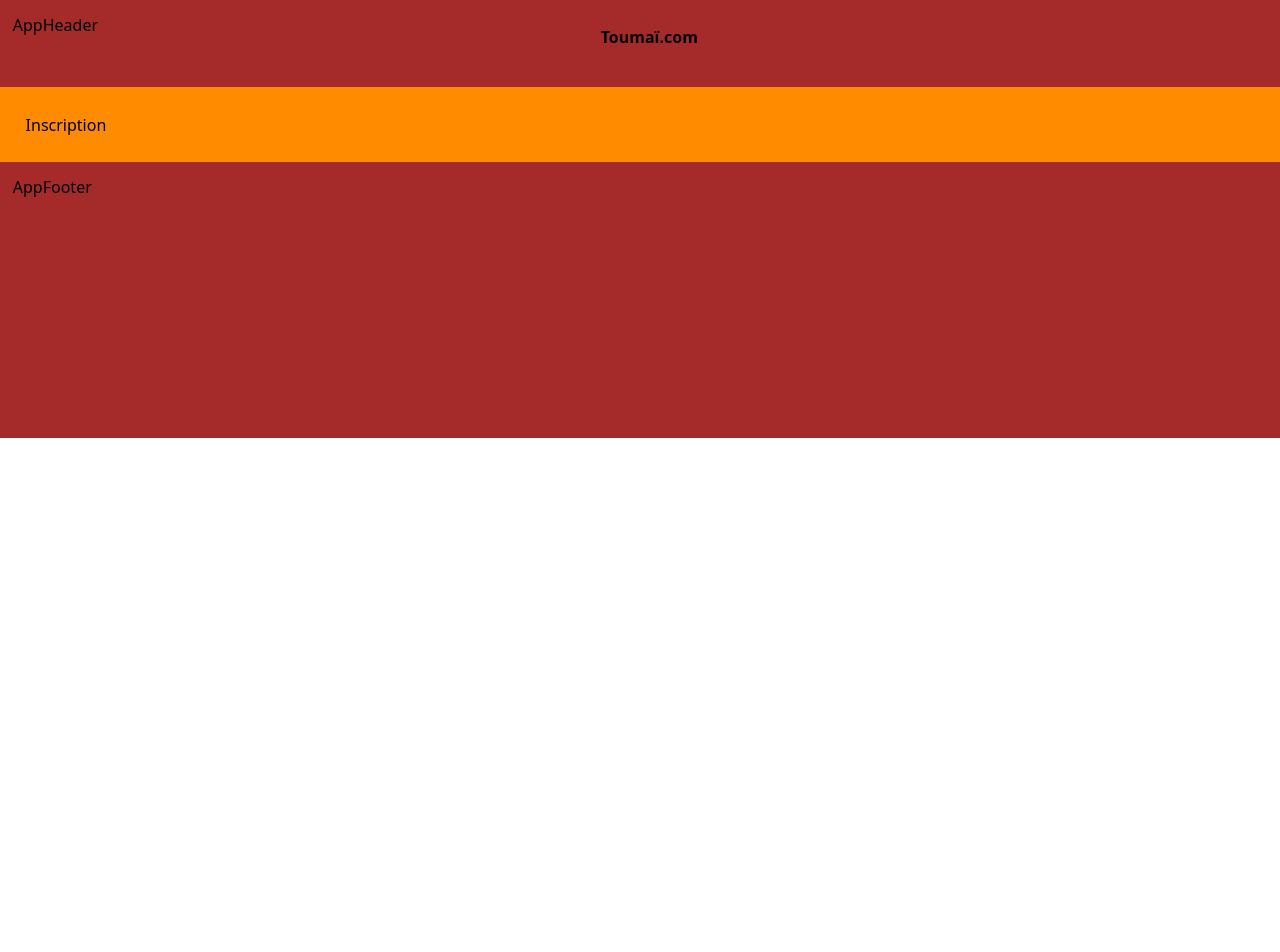
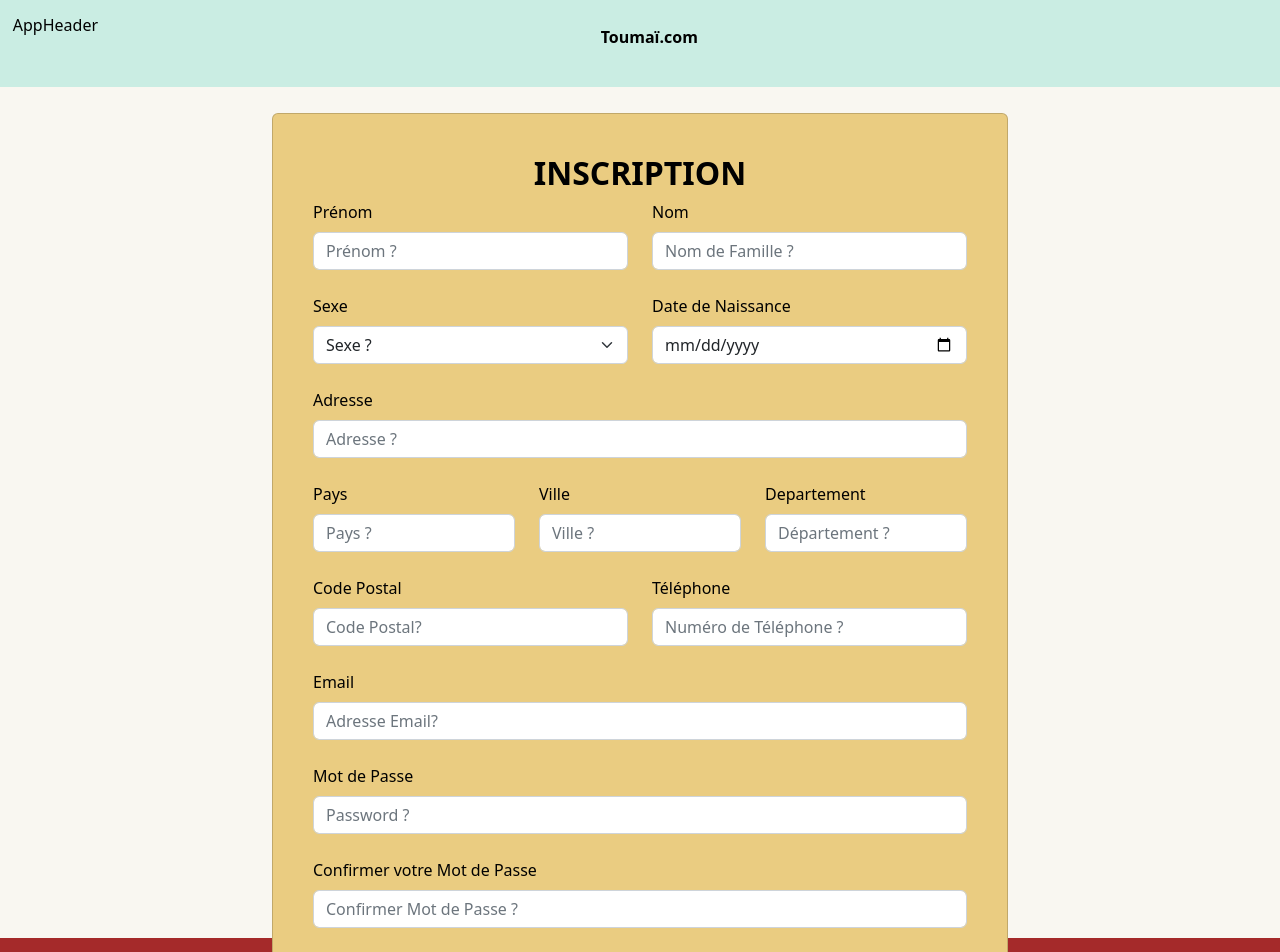
Before and after one commit to SidiML/Online-Vintage, a React (Vite) app in the folder front/: page /Inscription in a window 1280 px wide. Shown: the top 952 px of the page. Before the commit the page ends 800 px from the top, so only its background shows below. Built offline with nearby package versions, Linux system fonts and the light colour scheme.

Commit message:
Updates: Les couleurs, connexion, inscription

```diff
--- a/front/src/App.css
+++ b/front/src/App.css
@@ -25,7 +25,8 @@
   }
 
   main{
-    background-color: darkorange;
+    padding: 2%;
+    background-color: #f9f7f1;
   }
 
   footer{
--- a/front/src/components/AppFooter.css
+++ b/front/src/components/AppFooter.css
@@ -1,6 +1,8 @@
 footer{
     display: flex;
     margin: 0%; padding: 1%;
+    /* background-color: brown; color: white; */
+    background-color: #caede3 ;
     background-color: brown;
     width: 100%; height: 12%;
 }
--- a/front/src/components/AppHeader.css
+++ b/front/src/components/AppHeader.css
@@ -1,7 +1,8 @@
 header{
     display: flex;
     margin: 0%; padding: 1%;
-    background-color: brown;
+    /* background-color: brown; */
+    background-color: #caede3 ;
     width: 100%; height: 15%;
 }
 
--- a/front/src/containers/Connexion.jsx
+++ b/front/src/containers/Connexion.jsx
@@ -1,7 +1,73 @@
 import React from 'react'
 
-export default function Connexion() {
+import { Col, Button, Row, Container, Card, Form } from "react-bootstrap";
+
+function Connexion() {
   return (
-    <div>Connexion</div>
-  )
+    <div>
+      <Container>
+        <Row className="vh-100 d-flex justify-content-center align-items-center">
+          <Col md={12} lg={10} xs={12} >
+            <Card className="px-4" style={{ backgroundColor: "#eacc81" }}>
+              <Card.Body>
+                <div className="mb-3 mt-md-4">
+                  <h2 className="fw-bold mb-2 text-center text-uppercase ">
+                    Connexion
+                  </h2>
+                  <div className="mb-3">
+                    <Form>
+                     <Form.Group className="mb-4" controlId="formBasicEmail">
+                        <Form.Label className="text-center">
+                          Email address
+                        </Form.Label>
+                        <Form.Control
+                          type="email"
+                          placeholder="Adresse email?"
+                        />
+                      </Form.Group>
+
+                      <Form.Group
+                        className="mb-4"
+                        controlId="formBasicPassword"
+                      >
+                        <Form.Label>Mot de Passe</Form.Label>
+                        <Form.Control type="password" placeholder="Password" />
+                      </Form.Group>
+                      <Form.Group
+                        className="mb-3"
+                        controlId="formBasicCheckbox"
+                      ></Form.Group>
+                      <div className="d-grid">
+                        <Button variant="warning" size="lg" type="submit" style ={{backgroundColor:'#d3b94f',border:'0'}}>
+                          Connexion
+                        </Button>
+                      </div>
+                    </Form>
+                    <div className="mt-3">
+                      <p className="mb-2  text-center">
+
+                      Mot de Passe Oublier? {"  "}
+                        <a href="/Inscription" className="text-primary fw-bold">
+                        Réinitialiser votre Mot de Passe
+                      </a>
+
+                        Pas de compte? {" "}
+                        <a href="/Inscription" className="text-primary fw-bold">
+                        Inscrivez-vous
+                        </a>
+                      </p>
+                    </div>
+                  </div>
+                </div>
+              </Card.Body>
+            </Card>
+          </Col>
+        </Row>
+      </Container>
+    </div>
+  );
 }
+
+
+
+export default Connexion;
--- a/front/src/containers/Inscription.jsx
+++ b/front/src/containers/Inscription.jsx
@@ -1,7 +1,173 @@
-import React from 'react'
+import React from "react";
 
-export default function Inscription() {
+import { Col, Button, Row, Container, Card, Form } from "react-bootstrap";
+
+function Inscription() {
   return (
-    <div>Inscription</div>
-  )
+    <div>
+      <Container>
+        <Row className="vh-100 d-flex justify-content-center align-items-center">
+          <Col md={8} lg={8} xs={12}>
+            <Card className="px-4" style={{ backgroundColor: "#eacc81" }}>
+              <Card.Body>
+                <div className="mb-3 mt-md-4">
+                  <h2 className="fw-bold mb-2 text-center text-uppercase ">
+                    Inscription
+                  </h2>
+                  <div className="mb-3">
+                    <Form>
+                      <Row>
+                        <Form.Group
+                          as={Col}
+                          className="mb-4"
+                          controlId="Prenom"
+                        >
+                          <Form.Label className="text-center">
+                            Prénom
+                          </Form.Label>
+                          <Form.Control type="text" placeholder="Prénom ?" />
+                        </Form.Group>
+
+                        <Form.Group as={Col} className="mb-3" controlId="Nom">
+                          <Form.Label className="text-center">
+                            Nom
+                          </Form.Label>
+                          <Form.Control
+                            type="text"
+                            placeholder="Nom de Famille ?"
+                          />
+                        </Form.Group>
+                      </Row>
+
+                      <Row>
+                        <Form.Group as={Col}>
+                          <Form.Label className="text-center">Sexe</Form.Label>
+                          <Form.Select aria-label="Default select example">
+                            <option> Sexe ?</option>
+                            <option value="1">Femme</option>
+                            <option value="2">Homme</option>
+                            <option value="3">X</option>
+                          </Form.Select>
+                        </Form.Group>
+
+                        <Form.Group
+                          as={Col}
+                          className="mb-4"
+                          controlId="DateNaissance"
+                        >
+                          <Form.Label className="text-center">
+                            Date de Naissance
+                          </Form.Label>
+                          <Form.Control
+                            type="Date"
+                            placeholder="Date de Naissance ?"
+                          />
+                        </Form.Group>
+                      </Row>
+
+                      <Form.Group className="mb-4" controlId="Adresse">
+                        <Form.Label className="text-center">Adresse</Form.Label>
+                        <Form.Control type="text" placeholder="Adresse ?" />
+                      </Form.Group>
+                      <Row>
+                        <Form.Group as={Col} className="mb-3" controlId="Pays">
+                          <Form.Label className="text-center">Pays</Form.Label>
+                          <Form.Control type="text" placeholder="Pays ?" />
+                        </Form.Group>
+                        <Form.Group as={Col} className="mb-4" controlId="Ville">
+                          <Form.Label className="text-center">Ville</Form.Label>
+                          <Form.Control type="text" placeholder="Ville ?" />
+                        </Form.Group>
+
+                        <Form.Group
+                          as={Col}
+                          className="mb-3"
+                          controlId="Departement"
+                        >
+                          <Form.Label className="text-center">
+                            Departement
+                          </Form.Label>
+                          <Form.Control
+                            type="text"
+                            placeholder="Département ?"
+                          />
+                        </Form.Group>
+                      </Row>
+
+                      <Row>
+                        <Form.Group as = {Col} className="mb-4" controlId="CODEPOSTAL">
+                        <Form.Label className="text-center">
+                          Code Postal
+                        </Form.Label>
+                        <Form.Control
+                          type="number"
+                          placeholder="Code Postal?"
+                        />
+                      </Form.Group>
+
+                      <Form.Group as = {Col} className="mb-4" controlId="NUMEROPHONE">
+                        <Form.Label className="text-center">
+                          Téléphone
+                        </Form.Label>
+                        <Form.Control
+                          type="phone"
+                          placeholder="Numéro de Téléphone ?"
+                        />
+                      </Form.Group>
+                      </Row>
+
+
+                      <Form.Group className="mb-4" controlId="formBasicEmail">
+                        <Form.Label className="text-center">
+                          Email
+                        </Form.Label>
+                        <Form.Control
+                          type="email"
+                          placeholder="Adresse Email?"
+                        />
+                      </Form.Group>
+
+                      <Form.Group
+                        className="mb-4"
+                        controlId="formBasicPassword"
+                      >
+                        <Form.Label>Mot de Passe</Form.Label>
+                        <Form.Control type="password" placeholder="Password ?" />
+                      </Form.Group>
+                      <Form.Group
+                        className="mb-4"
+                        controlId="formBasicPassword1"
+                      >
+                        <Form.Label>Confirmer votre Mot de Passe</Form.Label>
+                        <Form.Control type="password" placeholder="Confirmer Mot de Passe ?" />
+                      </Form.Group>
+                      <Form.Group
+                        className="mb-3"
+                        controlId="formBasicCheckbox"
+                      ></Form.Group>
+                      <div className="d-grid">
+                        <Button variant="warning" size="lg" type="submit" style ={{backgroundColor:'#d3b94f',border:'0'}}>
+                          INSCRIPTION
+                        </Button>
+                      </div>
+                    </Form>
+                    <div className="mt-3">
+                      <p className="mb-0  text-center">
+                        Avez-vous déja un compte??{" "}
+                        <a href="/Connexion" className="text-primary fw-bold">
+                          Connectez-vous
+                        </a>
+                      </p>
+                    </div>
+                  </div>
+                </div>
+              </Card.Body>
+            </Card>
+          </Col>
+        </Row>
+      </Container>
+    </div>
+  );
 }
+
+export default Inscription;
```
